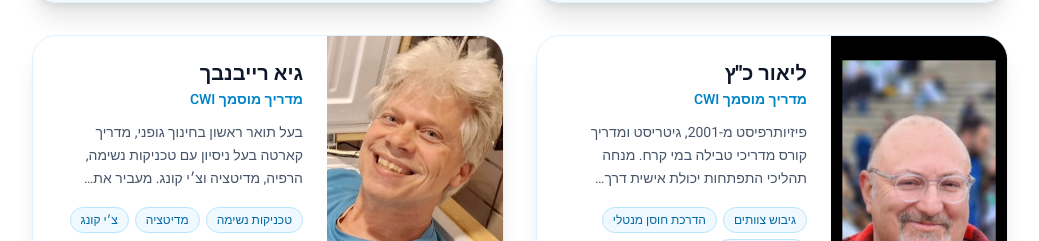
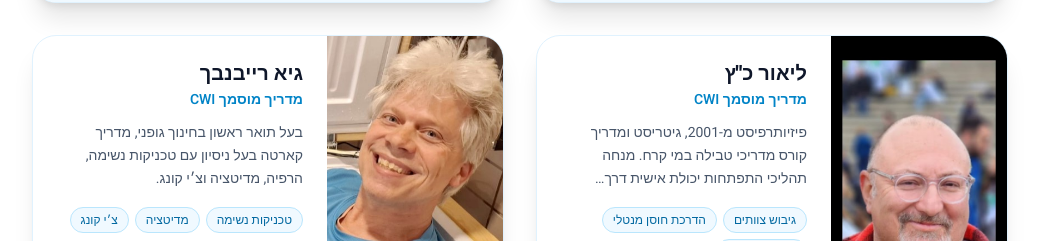
Before and after one commit to ritzabilu-jpg/ICING, a Next.js app: page /instructors in a window 1280 px wide. Shown: the part 846-1087 px from the top of the page, without its empty margins (120-1159 px from the left). Built offline with nearby package versions, Linux system fonts and the light colour scheme; what tailwindcss-rtl would draw is missing.

Commit message:
Shorten Guy Ravnbach bio to end after צ'י קונג

```diff
--- a/src/app/instructors/page.tsx
+++ b/src/app/instructors/page.tsx
@@ -44,7 +44,7 @@ const DEMO_INSTRUCTORS: Instructor[] = [
     id: '4',
     name: 'גיא רייבנבך',
     photo_url: '/guy-ravnbach.jpg',
-    bio: 'בעל תואר ראשון בחינוך גופני, מדריך קארטה בעל ניסיון עם טכניקות נשימה, הרפיה, מדיטציה וצ׳י קונג. מעביר את הסדנאות בעברית ואנגלית לפי העדפה.',
+    bio: 'בעל תואר ראשון בחינוך גופני, מדריך קארטה בעל ניסיון עם טכניקות נשימה, הרפיה, מדיטציה וצ׳י קונג.',
     specialties: ['טכניקות נשימה', 'מדיטציה', 'צ׳י קונג'],
     certifications: ['תואר ראשון חינוך גופני', 'CWI Instructor Certified'],
     quote: 'במפגש עם הקור אנו לומדים לא להילחם, אלא להרפות — ומתוך ההרפיה נוצר כוח שקט שעוזר לנו להתמודד עם אתגרי החיים.',
```
